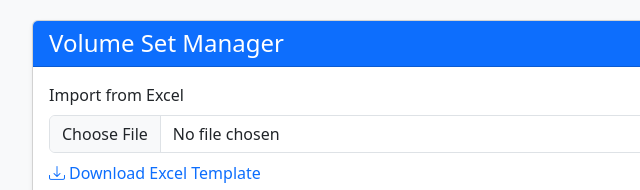
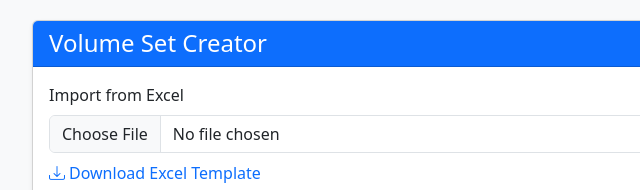
Before and after one commit to tjintranet/Volume-Set-Manager, a plain HTML site: page index.html in a window 1280 px wide. Shown: the top 190 px of the page, 208-848 px from the left. Drawn offline with nearby package versions, Linux system fonts and the light colour scheme.

Commit message:
Update index.html

```diff
--- a/index.html
+++ b/index.html
@@ -3,7 +3,7 @@
 <head>
     <meta charset="UTF-8">
     <meta name="viewport" content="width=device-width, initial-scale=1.0">
-    <title>Volume Set Manager</title>
+    <title>Volume Set Creator</title>
     <link href="https://cdn.jsdelivr.net/npm/bootstrap@5.3.2/dist/css/bootstrap.min.css" rel="stylesheet">
     <link rel="stylesheet" href="https://cdn.jsdelivr.net/npm/bootstrap-icons@1.11.3/font/bootstrap-icons.min.css">
 
@@ -26,7 +26,7 @@
     <div class="container">
         <div class="card custom-card shadow-sm">
             <div class="card-header bg-primary text-white">
-                <h4 class="card-title mb-0">Volume Set Manager</h4>
+                <h4 class="card-title mb-0">Volume Set Creator</h4>
             </div>
             <div class="card-body">
                 <!-- Alert for errors -->
```
